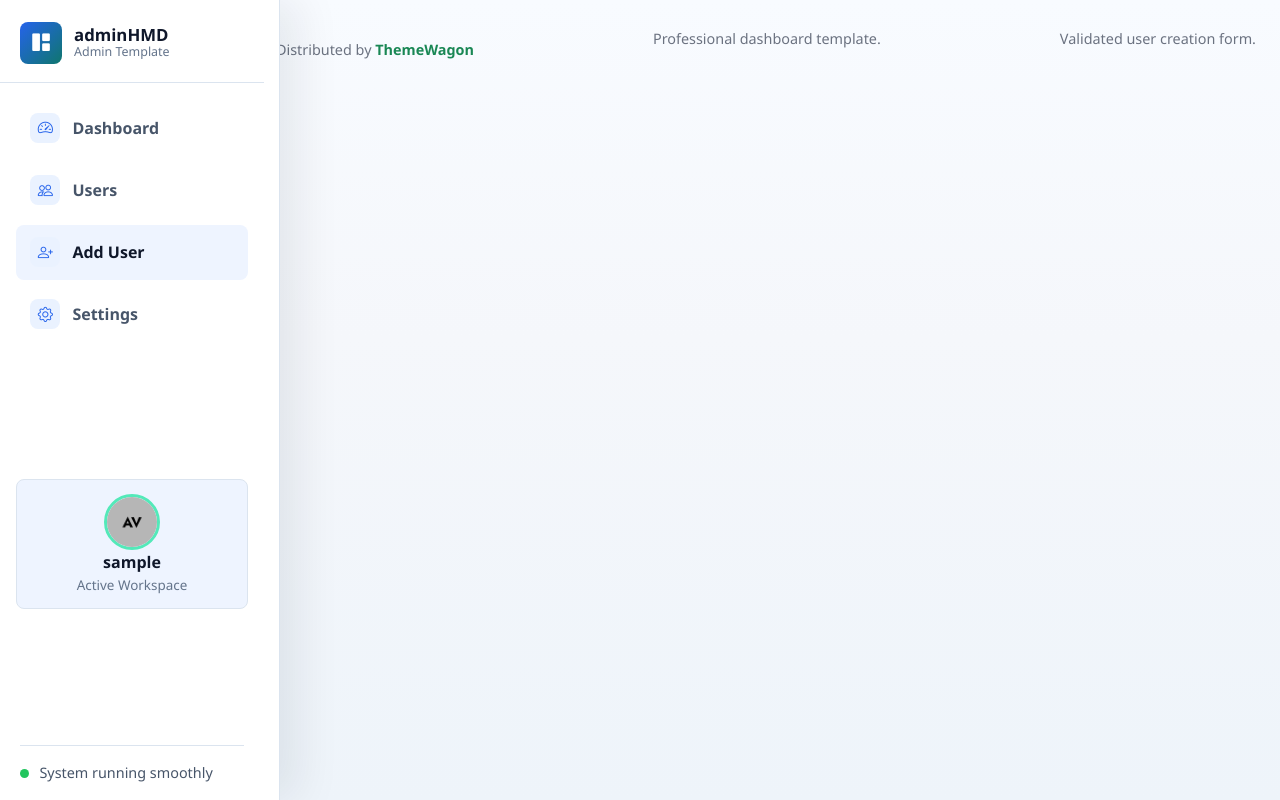
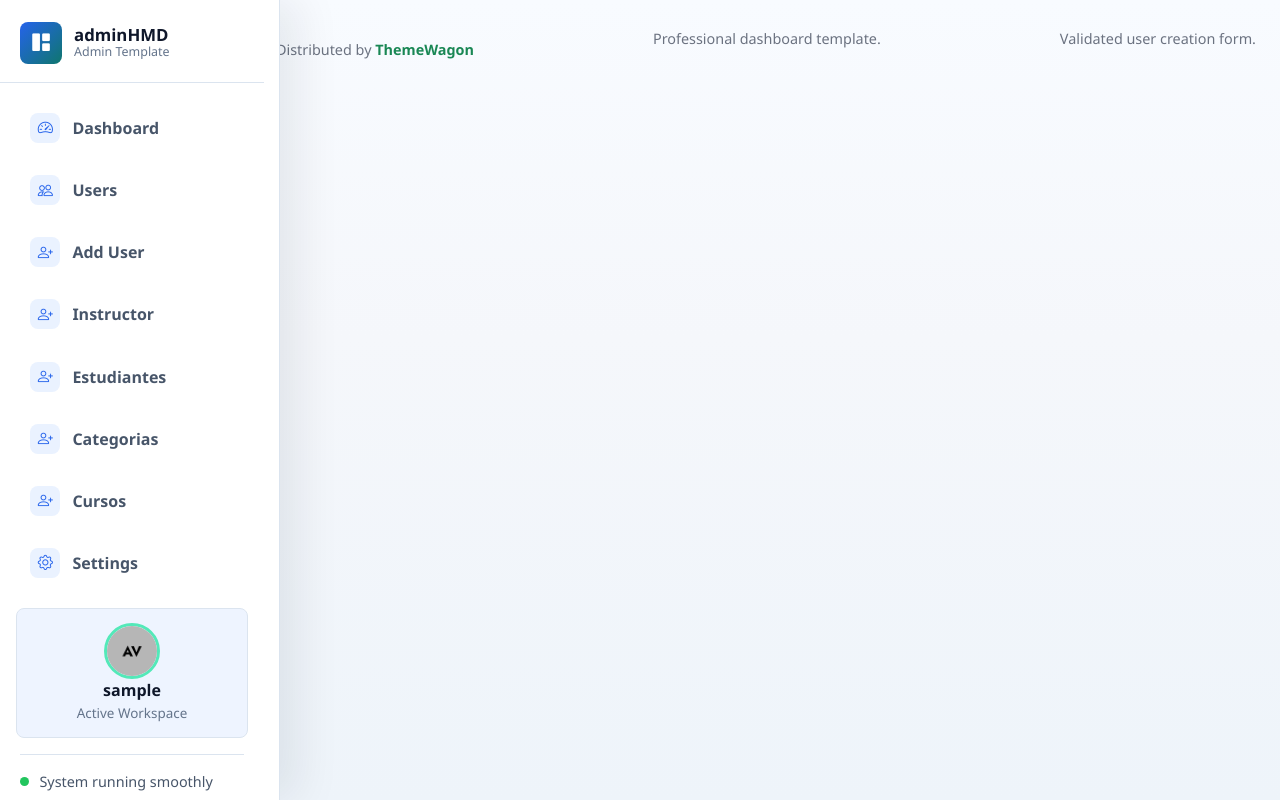
Before and after one commit to AnDev93/example-apps, a PHP site: the page made by view/inc/sidebar.php in a window 1280 px wide. Run offline with PHP 8.4, Linux system fonts and the light colour scheme; the template is opened without the code that fills it, so the values that code supplies are empty; the visitor is signed in with stand-in values (Sample User, id 1); some libraries are stand-ins or nearby versions.

Commit message:
Refactor user management and update views for better usability
- Simplify server configuration.
- Enhance login controller functionality.
- Improve request handling for user login and user data.
- Update user addition and listing views for better user experience.
- Revise sidebar for improved navigation.

```diff
--- a/config/SERVER.php
+++ b/config/SERVER.php
@@ -5,8 +5,6 @@
 	const DB="crud_apps"; // nombre de base datos
 	const USER="root"; // nombre del usuario mysql
 	const PASS=""; //contrase#a del usuario mysql
-
-
 	const SGBD="mysql:host=".SERVER.";dbname=".DB;
 
 
--- a/controller/loginController.php
+++ b/controller/loginController.php
@@ -65,6 +65,7 @@
 
                 /*== Generando una nueva session ==*/
                 session_start(['name'=>'EA']);
+                session_regenerate_id(true);
                 $_SESSION['id_ea']=$row['usuario_id'];
                 $_SESSION['nombre_ea']=$row['usuario_nombre']." ".$row['usuario_apellido'];
                 $_SESSION['usuario_ea']=$row['usuario_username'];
--- a/router/requestLogin.php
+++ b/router/requestLogin.php
@@ -14,7 +14,7 @@ if(isset($_POST['id_ea'])){
     }
 
 }else {
-    session_start(['name'=>APP_NAME]);
+    session_start(['name'=>'EA']);
     session_unset();
     session_destroy();
     header("Location: ".APP_URL."login/");
--- a/view/content/user-add-view.php
+++ b/view/content/user-add-view.php
@@ -13,7 +13,7 @@
     <div class="col-12 col-xl-8">
       <form class="panel FormularioAjax" action="<?php echo APP_URL; ?>router/requestUser.php" method="POST" data-form="save" autocomplete="off" >
         <div class="panel-header"><div><h2 class="h5 mb-1 section-title"><i class="bi bi-person-plus" aria-hidden="true"></i><span>User Information</span></h2><p class="text-muted mb-0">Crea una cuenta de usuario con campos validados.</p></div></div>
-        <input type="hidden" name="guardarUsuario" value="1">
+          <input type="hidden" name="guardarUsuario" value="1">
         <div class="row g-3">
           <div class="col-md-6">
             <label class="form-label" for="Nombres">Nombres</label>
@@ -53,6 +53,7 @@
           <div class="col-md-6">
             <label class="form-label" for="Equipo">Equipo</label>
             <select class="form-select" id="Equipo" name="Equipo_reg" required>
+
               <option value="">Choose team</option>
               <option value="1">Operations</option>
               <option value="2">Sales</option>
--- a/view/content/user-list-view.php
+++ b/view/content/user-list-view.php
@@ -19,7 +19,7 @@
         </div>
         <div class="d-flex flex-wrap gap-2">
         <input class="form-control form-control-sm table-search" type="search" placeholder="Search users" data-table-search="usersTable" aria-label="Search users">
-        <a class="btn btn-primary btn-sm" href="add-user.html"><i class="bi bi-person-plus" aria-hidden="true"></i> Add User</a>
+        <a class="btn btn-primary btn-sm" href="<?php echo APP_URL;?>user-add"><i class="bi bi-person-plus" aria-hidden="true"></i> Add User</a>
         </div>
     </div>
     <div class="table-responsive">
--- a/view/inc/sidebar.php
+++ b/view/inc/sidebar.php
@@ -18,11 +18,29 @@
             <span class="nav-icon"><i class="bi bi-people" aria-hidden="true"></i></span>
             <span class="nav-text">Users</span>
         </a>
-        <a class="nav-link active" href="<?php echo APP_URL;?>user-add" aria-current="page">
+        <a class="nav-link " href="<?php echo APP_URL;?>user-add" aria-current="page">
             <span class="nav-icon"><i class="bi bi-person-plus" aria-hidden="true"></i></span>
             <span class="nav-text">Add User</span>
         </a>
 
+        <a class="nav-link " href="<?php echo APP_URL;?>user-add" aria-current="page">
+            <span class="nav-icon"><i class="bi bi-person-plus" aria-hidden="true"></i></span>
+            <span class="nav-text">Instructor</span>
+        </a>
+
+        <a class="nav-link " href="<?php echo APP_URL;?>user-add" aria-current="page">
+            <span class="nav-icon"><i class="bi bi-person-plus" aria-hidden="true"></i></span>
+            <span class="nav-text">Estudiantes</span>
+        </a>
+        <a class="nav-link " href="<?php echo APP_URL;?>user-add" aria-current="page">
+            <span class="nav-icon"><i class="bi bi-person-plus" aria-hidden="true"></i></span>
+            <span class="nav-text">Categorias</span>
+        </a>
+
+        <a class="nav-link " href="<?php echo APP_URL;?>user-add" aria-current="page">
+            <span class="nav-icon"><i class="bi bi-person-plus" aria-hidden="true"></i></span>
+            <span class="nav-text">Cursos</span>
+        </a>
         <a class="nav-link" href="#">
             <span class="nav-icon"><i class="bi bi-gear" aria-hidden="true"></i></span>
             <span class="nav-text">Settings</span>
--- a/view/template.php
+++ b/view/template.php
@@ -22,6 +22,7 @@
       require_once "./controller/loginController.php";
       $lc = new loginController();
 
+      // Validar si el usuario está logueado
       if(!isset($_SESSION['token_ea']) || !isset($_SESSION['usuario_ea'])){
         $lc->force_log_out_controller();
         exit();
```
Also changed, not shown: router/requestUser.php (+26 -4 lines).
